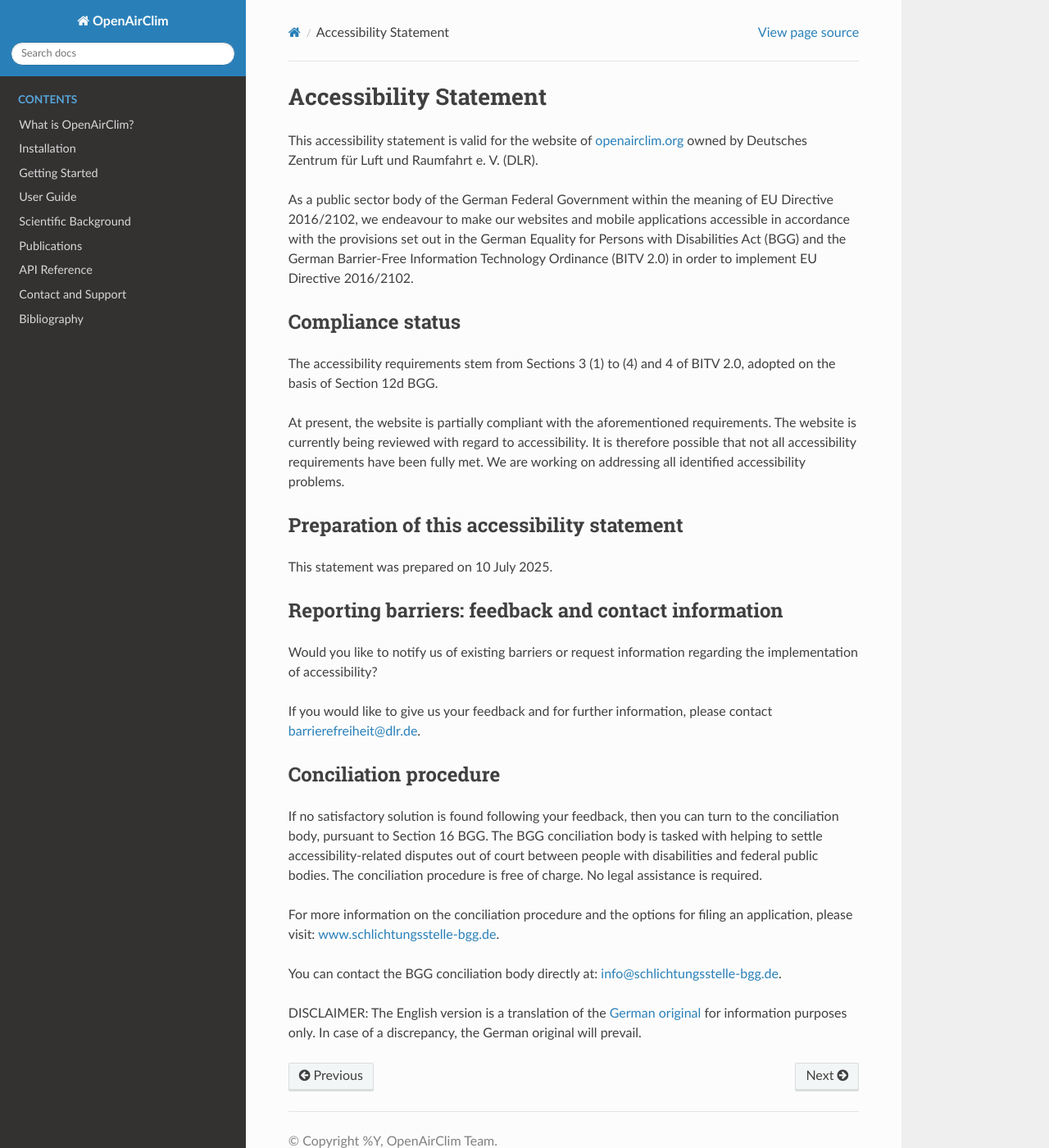
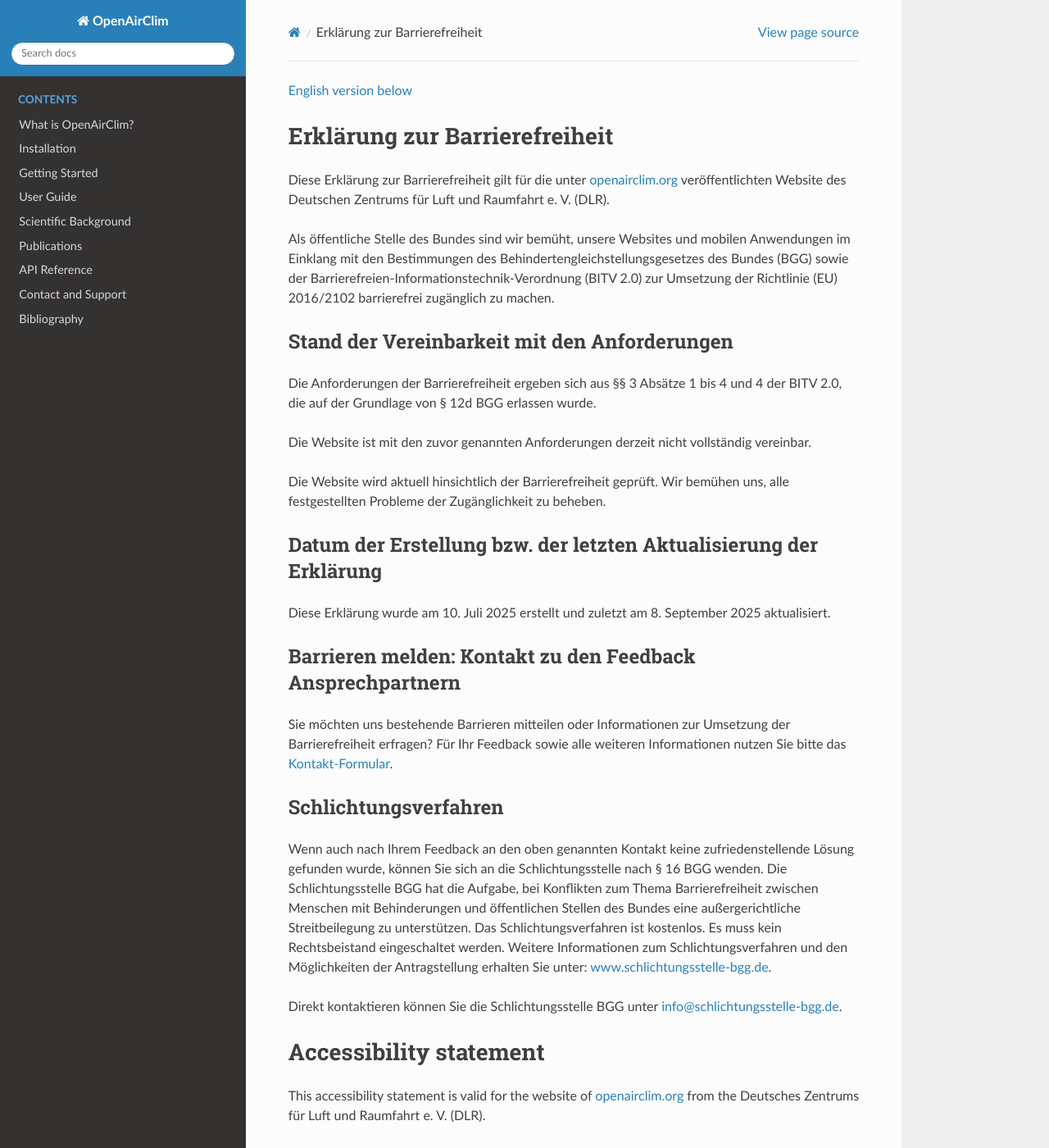
Before and after one commit to dlr-pa/oac, a Sphinx documentation site: the page built from docs/source/accessibility-statement.rst, in a window 1280 px wide and 1400 px high. Shown: the whole window at 82% size. Built offline with Sphinx 7.4.7 and the Read the Docs theme 3.1.0, drawn with Linux system fonts in a browser that asks for light colours; some of the changed text lies outside the part shown.

Commit message:
Delete erklaerung-zur-barrierefreiheit.rst
English and German version in available in accessibility-statement.rst

```diff
--- a/docs/source/accessibility-statement.rst
+++ b/docs/source/accessibility-statement.rst
@@ -1,42 +1,79 @@
-Accessibility Statement
+:ref:`English version below<en>`
+
+Erklärung zur Barrierefreiheit
+==============================
+
+Diese Erklärung zur Barrierefreiheit gilt für die unter `openairclim.org <https://openairclim.org>`_ veröffentlichten Website des Deutschen Zentrums für Luft und Raumfahrt e. V. (DLR).
+
+Als öffentliche Stelle des Bundes sind wir bemüht, unsere Websites und mobilen Anwendungen im Einklang mit den Bestimmungen des Behindertengleichstellungsgesetzes des Bundes (BGG) sowie der Barrierefreien-Informationstechnik-Verordnung (BITV 2.0) zur Umsetzung der Richtlinie (EU) 2016/2102 barrierefrei zugänglich zu machen.
+
+Stand der Vereinbarkeit mit den Anforderungen
+---------------------------------------------
+
+Die Anforderungen der Barrierefreiheit ergeben sich aus §§ 3 Absätze 1 bis 4 und 4 der BITV 2.0, die auf der Grundlage von § 12d BGG erlassen wurde.
+
+Die Website ist mit den zuvor genannten Anforderungen derzeit nicht vollständig vereinbar.
+
+Die Website wird aktuell hinsichtlich der Barrierefreiheit geprüft.
+Wir bemühen uns, alle festgestellten Probleme der Zugänglichkeit zu beheben.
+
+Datum der Erstellung bzw. der letzten Aktualisierung der Erklärung
+------------------------------------------------------------------
+
+Diese Erklärung wurde am 10. Juli 2025 erstellt und zuletzt am 8. September 2025 aktualisiert.
+
+Barrieren melden: Kontakt zu den Feedback Ansprechpartnern
+----------------------------------------------------------
+
+Sie möchten uns bestehende Barrieren mitteilen oder Informationen zur Umsetzung der Barrierefreiheit erfragen?
+Für Ihr Feedback sowie alle weiteren Informationen nutzen Sie bitte das `Kontakt-Formular <https://plone-redaktion.dlr.de/de/kontakt-formular>`_.
+
+Schlichtungsverfahren
+---------------------
+
+Wenn auch nach Ihrem Feedback an den oben genannten Kontakt keine zufriedenstellende Lösung gefunden wurde, können Sie sich an die Schlichtungsstelle nach § 16 BGG wenden.
+Die Schlichtungsstelle BGG hat die Aufgabe, bei Konflikten zum Thema Barrierefreiheit zwischen Menschen mit Behinderungen und öffentlichen Stellen des Bundes eine außergerichtliche Streitbeilegung zu unterstützen.
+Das Schlichtungsverfahren ist kostenlos. Es muss kein Rechtsbeistand eingeschaltet werden.
+Weitere Informationen zum Schlichtungsverfahren und den Möglichkeiten der Antragstellung erhalten Sie unter: `www.schlichtungsstelle-bgg.de <http://www.schlichtungsstelle-bgg.de>`_.
+
+Direkt kontaktieren können Sie die Schlichtungsstelle BGG unter `info@schlichtungsstelle-bgg.de <mailto:info@schlichtungsstelle-bgg.de>`_.
+
+.. _en:
+Accessibility statement
 =======================
 
-This accessibility statement is valid for the website of `openairclim.org <https://openairclim.org>`_ owned by Deutsches Zentrum für Luft und Raumfahrt e. V. (DLR).
+This accessibility statement is valid for the website of `openairclim.org <https://openairclim.org>`_ from the Deutsches Zentrums für Luft und Raumfahrt e. V. (DLR).
 
 As a public sector body of the German Federal Government within the meaning of EU Directive 2016/2102, we endeavour to make our websites and mobile applications accessible in accordance with the provisions set out in the German Equality for Persons with Disabilities Act (BGG) and the German Barrier-Free Information Technology Ordinance (BITV 2.0) in order to implement EU Directive 2016/2102.
 
-Compliance status
------------------
+Comliance status
+----------------
 
 The accessibility requirements stem from Sections 3 (1) to (4) and 4 of BITV 2.0, adopted on the basis of Section 12d BGG.
 
-At present, the website is partially compliant with the aforementioned requirements.
-The website is currently being reviewed with regard to accessibility.
-It is therefore possible that not all accessibility requirements have been fully met.
-We are working on addressing all identified accessibility problems.
+At present, the website is partially compliant with the aforementioned requirements. The website is currently being reviewed with regard to accessibility.
+It is therefore possible that not all accessibility requirements have been fully met. We are working on addressing all identified accessibility problems.
 
 Preparation of this accessibility statement
 -------------------------------------------
 
-This statement was prepared on 10 July 2025.
+This statement was prepared on July 10th, 2025 and last updated on September 8th, 2025.
 
 Reporting barriers: feedback and contact information
 ----------------------------------------------------
 
 Would you like to notify us of existing barriers or request information regarding the implementation of accessibility?
-
-If you would like to give us your feedback and for further information, please contact `barrierefreiheit@dlr.de <mailto:barrierefreiheit@dlr.de>`_.
+If you would like to give us your feedback and for further information, please contact us: `contact-form <https://plone-redaktion.dlr.de/en/contact-form>`_.
 
 Conciliation procedure
 ----------------------
 
-If no satisfactory solution is found following your feedback, then you can turn to the conciliation body, pursuant to Section 16 BGG.
-The BGG conciliation body is tasked with helping to settle accessibility-related disputes out of court between people with disabilities and federal public bodies.
-The conciliation procedure is free of charge.
-No legal assistance is required.
+If no satisfactory solution is found following your feedback, then you can turn to the conciliation body, pursuant to Section 16 BGG. The BGG conciliation body is tasked with helping to settle accessibility-related disputes out of court between people with disabilities and federal public bodies.
+The conciliation procedure is free of charge. No legal assistance is required.
 
-For more information on the conciliation procedure and the options for filing an application, please visit: `www.schlichtungsstelle-bgg.de <www.schlichtungsstelle-bgg.de>`_.
+For more information on the conciliation procedure and the options for filing an application, please visit: `www.schlichtungsstelle-bgg.de <http://www.schlichtungsstelle-bgg.de>`_
 
-You can contact the BGG conciliation body directly at: `info@schlichtungsstelle-bgg.de <mailto:info@schlichtungsstelle-bgg.de>`_.
+You can contact the BGG conciliation body directly at: `info@schlichtungsstelle-bgg.de <mailto:info@schlichtungsstelle-bgg.de>`_
 
-DISCLAIMER: The English version is a translation of the :doc:`German original <erklaerung-zur-barrierefreiheit>` for information purposes only. In case of a discrepancy, the German original will prevail.
+DISCLAIMER: The English version is a translation of the original in German for information purposes only.
+In case of a discrepancy, the German original will prevail.
--- a/docs/source/erklaerung-zur-barrierefreiheit.rst
+++ /dev/null
@@ -1,79 +0,0 @@
-:ref:`English version below<en>`
-
-Erklärung zur Barrierefreiheit
-==============================
-
-Diese Erklärung zur Barrierefreiheit gilt für die unter `openairclim.org <https://openairclim.org>`_ veröffentlichten Website des Deutschen Zentrums für Luft und Raumfahrt e. V. (DLR).
-
-Als öffentliche Stelle des Bundes sind wir bemüht, unsere Websites und mobilen Anwendungen im Einklang mit den Bestimmungen des Behindertengleichstellungsgesetzes des Bundes (BGG) sowie der Barrierefreien-Informationstechnik-Verordnung (BITV 2.0) zur Umsetzung der Richtlinie (EU) 2016/2102 barrierefrei zugänglich zu machen.
-
-Stand der Vereinbarkeit mit den Anforderungen
----------------------------------------------
-
-Die Anforderungen der Barrierefreiheit ergeben sich aus §§ 3 Absätze 1 bis 4 und 4 der BITV 2.0, die auf der Grundlage von § 12d BGG erlassen wurde.
-
-Die Website ist mit den zuvor genannten Anforderungen derzeit nicht vollständig vereinbar.
-
-Die Website wird aktuell hinsichtlich der Barrierefreiheit geprüft.
-Wir bemühen uns, alle festgestellten Probleme der Zugänglichkeit zu beheben.
-
-Datum der Erstellung bzw. der letzten Aktualisierung der Erklärung
-------------------------------------------------------------------
-
-Diese Erklärung wurde am 10. Juli 2025 erstellt und zuletzt am 8. September 2025 aktualisiert.
-
-Barrieren melden: Kontakt zu den Feedback Ansprechpartnern
-----------------------------------------------------------
-
-Sie möchten uns bestehende Barrieren mitteilen oder Informationen zur Umsetzung der Barrierefreiheit erfragen?
-Für Ihr Feedback sowie alle weiteren Informationen nutzen Sie bitte das `Kontakt-Formular <https://plone-redaktion.dlr.de/de/kontakt-formular>`_.
-
-Schlichtungsverfahren
----------------------
-
-Wenn auch nach Ihrem Feedback an den oben genannten Kontakt keine zufriedenstellende Lösung gefunden wurde, können Sie sich an die Schlichtungsstelle nach § 16 BGG wenden.
-Die Schlichtungsstelle BGG hat die Aufgabe, bei Konflikten zum Thema Barrierefreiheit zwischen Menschen mit Behinderungen und öffentlichen Stellen des Bundes eine außergerichtliche Streitbeilegung zu unterstützen.
-Das Schlichtungsverfahren ist kostenlos. Es muss kein Rechtsbeistand eingeschaltet werden.
-Weitere Informationen zum Schlichtungsverfahren und den Möglichkeiten der Antragstellung erhalten Sie unter: `www.schlichtungsstelle-bgg.de <http://www.schlichtungsstelle-bgg.de>`_.
-
-Direkt kontaktieren können Sie die Schlichtungsstelle BGG unter `info@schlichtungsstelle-bgg.de <mailto:info@schlichtungsstelle-bgg.de>`_.
-
-.. _en:
-Accessibility statement
-=======================
-
-This accessibility statement is valid for the website of `openairclim.org <https://openairclim.org>`_ from the Deutsches Zentrums für Luft und Raumfahrt e. V. (DLR).
-
-As a public sector body of the German Federal Government within the meaning of EU Directive 2016/2102, we endeavour to make our websites and mobile applications accessible in accordance with the provisions set out in the German Equality for Persons with Disabilities Act (BGG) and the German Barrier-Free Information Technology Ordinance (BITV 2.0) in order to implement EU Directive 2016/2102.
-
-Comliance status
-----------------
-
-The accessibility requirements stem from Sections 3 (1) to (4) and 4 of BITV 2.0, adopted on the basis of Section 12d BGG.
-
-At present, the website is partially compliant with the aforementioned requirements. The website is currently being reviewed with regard to accessibility.
-It is therefore possible that not all accessibility requirements have been fully met. We are working on addressing all identified accessibility problems.
-
-Preparation of this accessibility statement
--------------------------------------------
-
-This statement was prepared on July 10th, 2025 and last updated on September 8th, 2025.
-
-Reporting barriers: feedback and contact information
-----------------------------------------------------
-
-Would you like to notify us of existing barriers or request information regarding the implementation of accessibility?
-If you would like to give us your feedback and for further information, please contact us: `contact-form <https://plone-redaktion.dlr.de/en/contact-form>`_.
-
-Conciliation procedure
-----------------------
-
-If no satisfactory solution is found following your feedback, then you can turn to the conciliation body, pursuant to Section 16 BGG. The BGG conciliation body is tasked with helping to settle accessibility-related disputes out of court between people with disabilities and federal public bodies.
-The conciliation procedure is free of charge. No legal assistance is required.
-
-For more information on the conciliation procedure and the options for filing an application, please visit: `www.schlichtungsstelle-bgg.de <http://www.schlichtungsstelle-bgg.de>`_
-
-You can contact the BGG conciliation body directly at: `info@schlichtungsstelle-bgg.de <mailto:info@schlichtungsstelle-bgg.de>`_
-
-DISCLAIMER: The English version is a translation of the original in German for information purposes only.
-In case of a discrepancy, the German original will prevail.
--- a/docs/source/index.rst
+++ b/docs/source/index.rst
@@ -39,6 +39,5 @@
 
    imprint
    accessibility-statement
-   erklaerung-zur-barrierefreiheit
    privacy-policy
    terms-of-use
```
